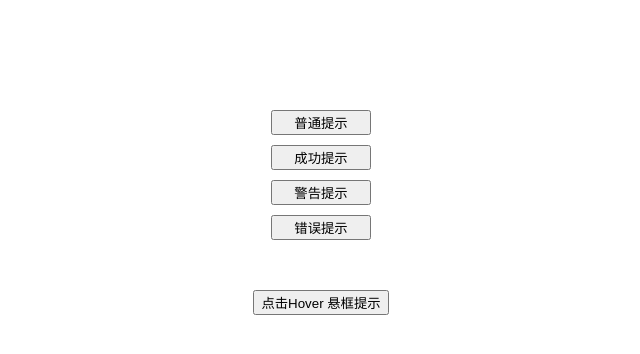
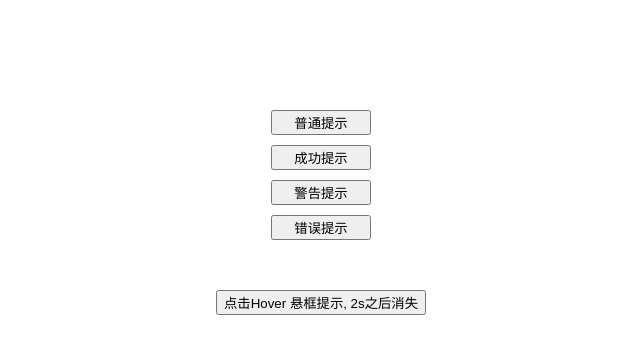
Before and after one commit to LiberoWang/Components-deposit, a React (Create React App) app: page / in a window 1280 px wide. Shown: the top 354 px of the page, without its empty margins (319-959 px from the left). Built offline with nearby package versions, Linux system fonts and the light colour scheme.

Commit message:
增加说明

```diff
--- a/src/components/HoverToastContent.js
+++ b/src/components/HoverToastContent.js
@@ -18,7 +18,7 @@ class HoverToastContent extends React.PureComponent {
     const { visible } = this.state;
     return (
       <HoverToast msg="这是一个测试的msg" visible={visible} onCancel={this.onCancel}>
-        <button onClick={this.handleClick}>点击Hover 悬框提示</button>
+        <button onClick={this.handleClick}>点击Hover 悬框提示, 2s之后消失</button>
       </HoverToast>
     );
   }
```
